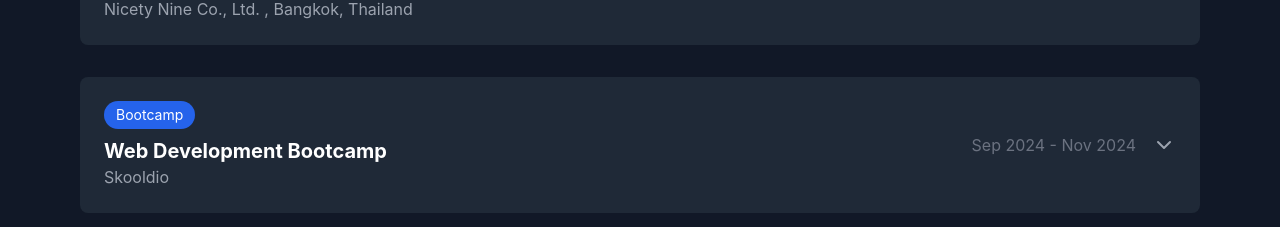
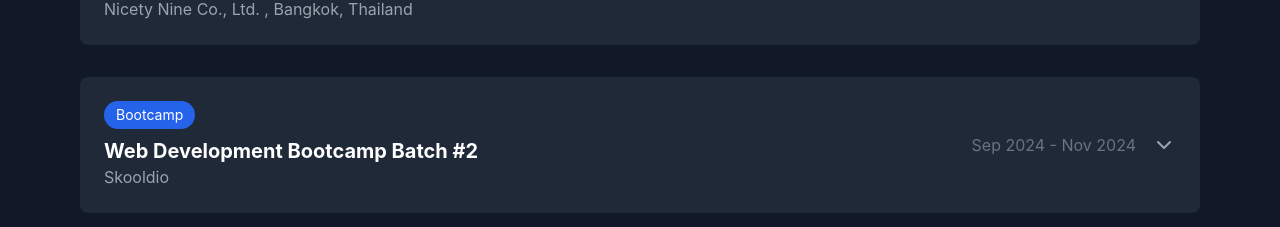
Before and after one commit to sirimal2002/sirima-portfolio, a React (Vite) app: page / in a window 1280 px wide. Shown: the part 1752-1979 px from the top of the page. Built offline with nearby package versions, Linux system fonts and the light colour scheme.

Commit message:
change desc

```diff
--- a/src/components/Experience.jsx
+++ b/src/components/Experience.jsx
@@ -208,7 +208,7 @@
     },
     {
       type: "Bootcamp",
-      title: "Web Development Bootcamp",
+      title: "Web Development Bootcamp Batch #2",
       organization: "Skooldio",
       date: "Sep 2024 - Nov 2024",
       description: "Intensive 12-week program focusing on web development",
--- a/src/components/Projects.jsx
+++ b/src/components/Projects.jsx
@@ -65,9 +65,9 @@
                     <li key={index}>{feature}</li>
                   )) || (
                     <>
-                      <li>Responsive design for all devices</li>
-                      <li>User authentication and authorization</li>
-                      <li>Real-time data updates</li>
+                      <li>...</li>
+                      <li>...</li>
+                      <li>...</li>
                     </>
                   )}
                 </ul>
```
